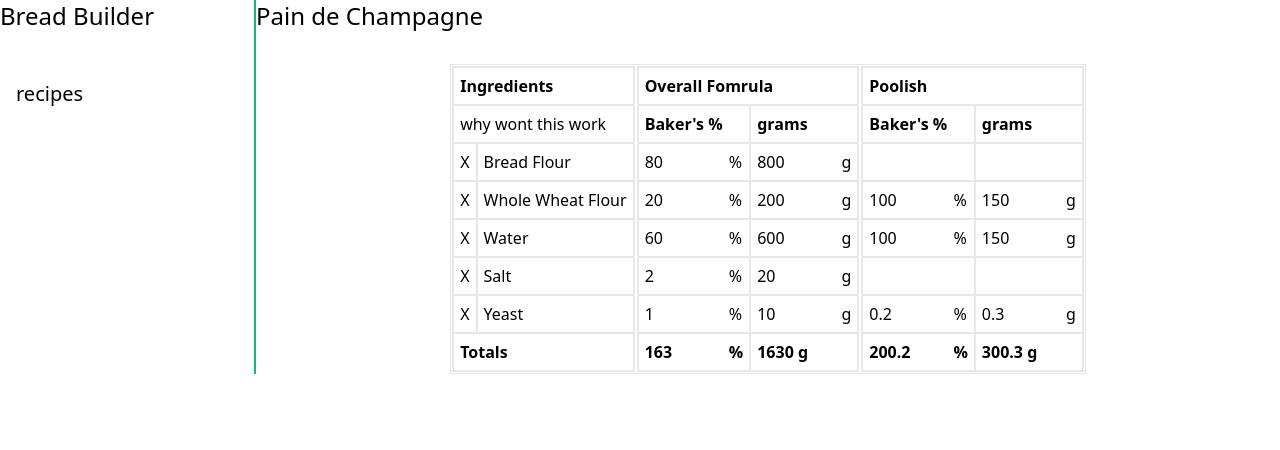
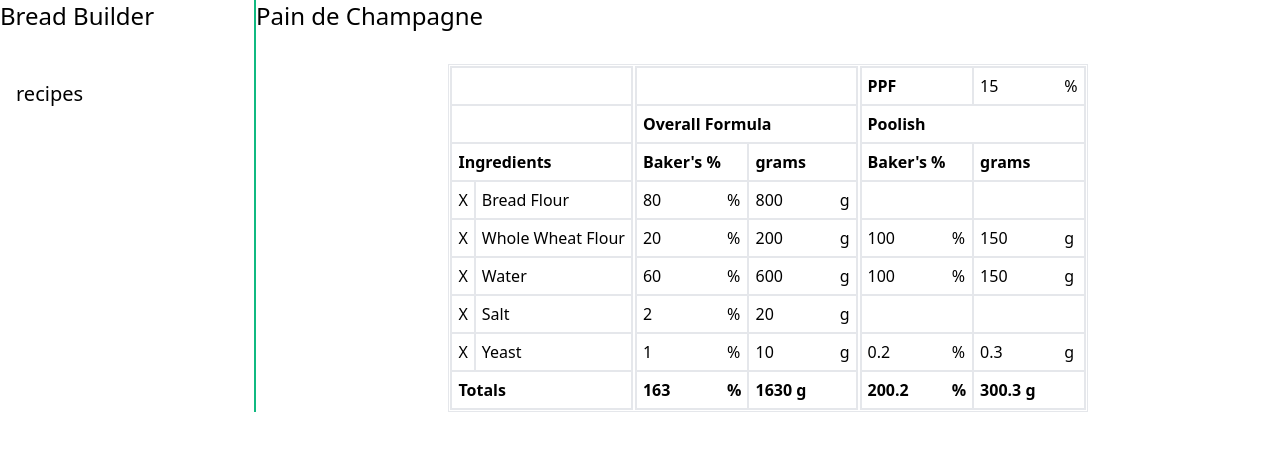
Before and after one commit to scottross123/bread-builder, a React (Vite) app: page / in a window 1280 px wide. Shown: the top 450 px of the page. Built offline with nearby package versions, Linux system fonts and the light colour scheme.

Commit message:
added ppf to top of table

```diff
--- a/src/features/editor/components/BreadFormula.tsx
+++ b/src/features/editor/components/BreadFormula.tsx
@@ -6,6 +6,7 @@ import LockDoughWeight from "./LockDoughWeight";
 import FormulaTable from "./FormulaTable";
 import Ingredients from "./Ingredients";
 import { tableToList } from "@/utils";
+import Cell from "./Cell";
 
 export type BreadFormulaProps = {
     recipe: Recipe,
@@ -50,6 +51,7 @@ const BreadFormula = (props: BreadFormulaProps) => {
     return (
         <div data-testid="bread-formula" className="">
             <table className="border-collapse border m-auto">
+                <tbody>
                     <tr>
                         <td>
                             <Ingredients
@@ -75,6 +77,7 @@ const BreadFormula = (props: BreadFormulaProps) => {
                             )
                         }
                     </tr>
+                </tbody>
             </table>
 {/*
             <DoughWeightControls
--- a/src/features/editor/components/FormulaTable.tsx
+++ b/src/features/editor/components/FormulaTable.tsx
@@ -3,6 +3,7 @@ import {
     FormulaIngredient,
     Ingredient,
     InputMode,
+    Preferment,
     Table
 } from "@/types";
 import { formatNumber, tableToList } from "@/utils";
@@ -39,6 +40,25 @@ const FormulaTable = (props: FormulaTableProps) => {
     return (
         <table className="border-collapse border text-left">
             <thead>
+                {
+                    (formula as Preferment).preFermentedFlour ? (
+                        <tr>
+                            <Cell heading>PPF</Cell>
+                            <Cell unit="%">
+                                <input
+                                    className={innerCellStyling}
+                                    type="number"
+                                    value={formatNumber((formula as Preferment).preFermentedFlour * 100)}
+                                    readOnly
+                                />
+                            </Cell>
+                        </tr>
+                    ) : (
+                        <tr>
+                            <Cell colSpan={2}>&nbsp;</Cell>
+                        </tr>
+                    )
+                }
                 <tr>
                     <Cell heading colSpan={3}>{formula.name}</Cell>
                 </tr>
--- a/src/features/editor/components/Ingredients.tsx
+++ b/src/features/editor/components/Ingredients.tsx
@@ -12,11 +12,14 @@ const Ingredients = (props: IngredientsProps) => {
     return(
         <table className="border-collapse text-left">
             <thead>
+                <tr>
+                    <Cell colSpan={2}>&nbsp;</Cell>
+                </tr>
+                <tr>
+                    <Cell colSpan={2}>&nbsp;</Cell>
+                </tr>
                 <tr >
                     <Cell heading colSpan={2}>Ingredients</Cell>
-                </tr>
-                <tr>
-                    <Cell colSpan={2}>why wont this work</Cell>
                 </tr>
             </thead>
             <tbody>
--- a/src/features/editor/routes/EditRecipePage.tsx
+++ b/src/features/editor/routes/EditRecipePage.tsx
@@ -100,7 +100,7 @@ const exampleRecipe: Recipe = {
             byId: {
                 overall: {
                     id: "overall",
-                    name: "Overall Fomrula",
+                    name: "Overall Formula",
                     primaryFlourId: "fi0",
                     formulaIngredientIds: ["fi0", "fi05", "fi1", "fi2", "fi3"]
                 },
```
Lines whose indentation alone changed are shown as unchanged.
